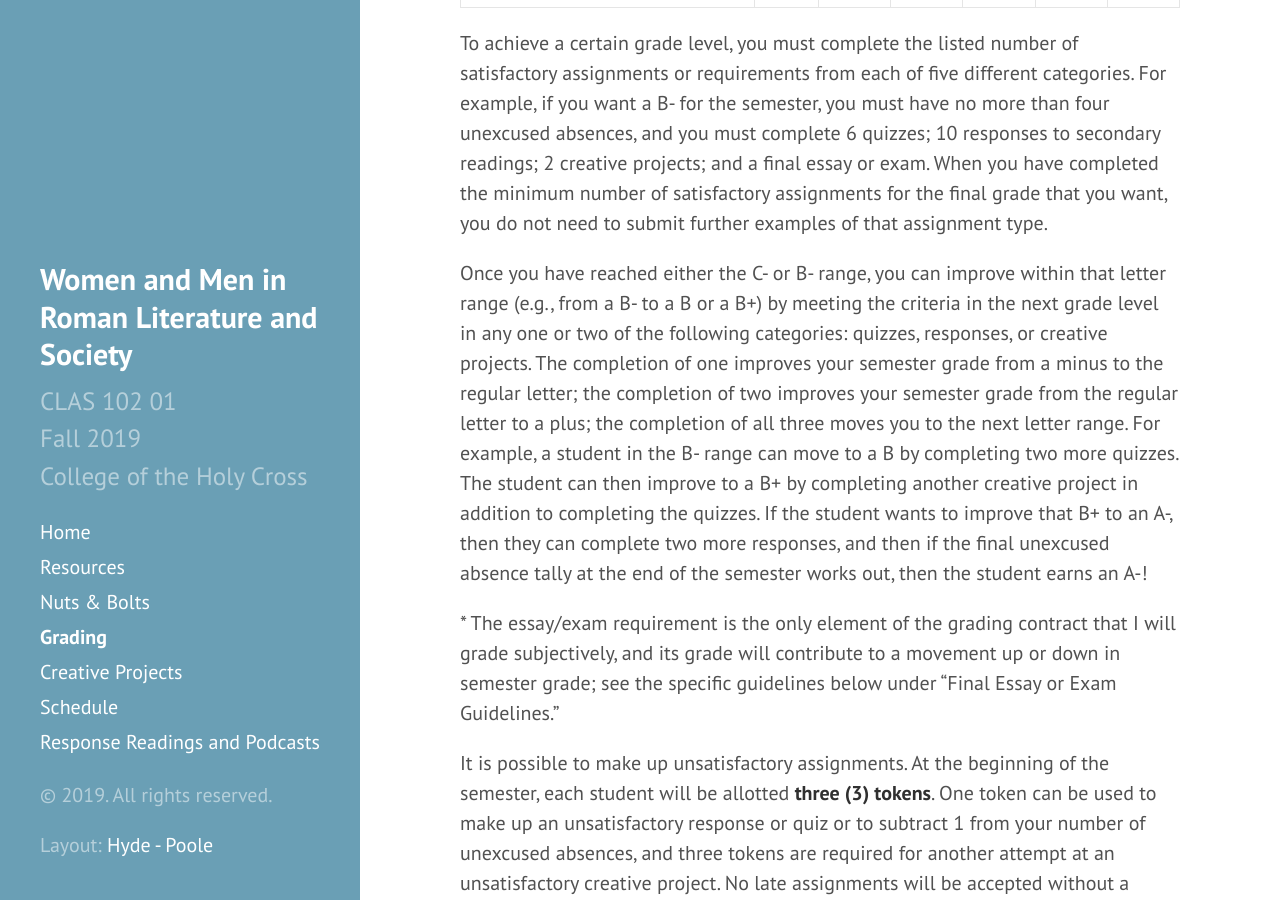
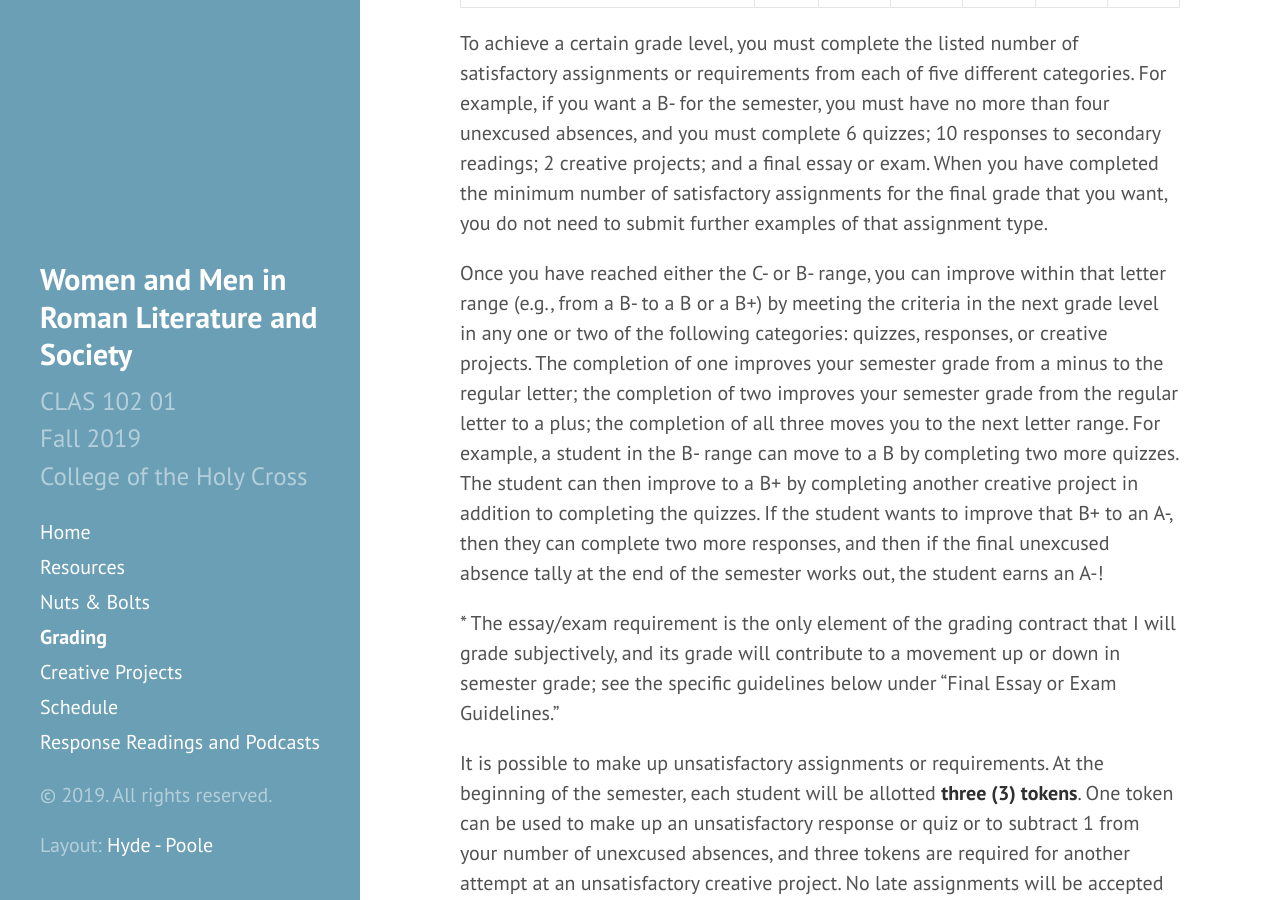
Before and after one commit to DLibatique/CLAS102-F19, a Jekyll site: the page built from 4-grading.md, in a window 1280 px wide and 900 px high, scrolled down 931 px. Built offline with Jekyll 4.4.1, drawn with Linux system fonts in a browser that asks for light colours; comment, search, counter and statistics services are not loaded.

Commit message:
removed extraneous then

```diff
--- a/4-grading.md
+++ b/4-grading.md
@@ -76,11 +76,11 @@ The following is a rubric for semester-end grades in the course.
 
 To achieve a certain grade level, you must complete the listed number of satisfactory assignments or requirements from each of five different categories. For example, if you want a B- for the semester, you must have no more than four unexcused absences, and you must complete 6 quizzes; 10 responses to secondary readings; 2 creative projects; and a final essay or exam. When you have completed the minimum number of satisfactory assignments for the final grade that you want, you do not need to submit further examples of that assignment type.
 
-Once you have reached either the C- or B- range, you can improve within that letter range (e.g., from a B- to a B or a B+) by meeting the criteria in the next grade level in any one or two of the following categories: quizzes, responses, or creative projects. The completion of one improves your semester grade from a minus to the regular letter; the completion of two improves your semester grade from the regular letter to a plus; the completion of all three moves you to the next letter range. For example, a student in the B- range can move to a B by completing two more quizzes. The student can then improve to a B+ by completing another creative project in addition to completing the quizzes. If the student wants to improve that B+ to an A-, then they can complete two more responses, and then if the final unexcused absence tally at the end of the semester works out, then the student earns an A-!
+Once you have reached either the C- or B- range, you can improve within that letter range (e.g., from a B- to a B or a B+) by meeting the criteria in the next grade level in any one or two of the following categories: quizzes, responses, or creative projects. The completion of one improves your semester grade from a minus to the regular letter; the completion of two improves your semester grade from the regular letter to a plus; the completion of all three moves you to the next letter range. For example, a student in the B- range can move to a B by completing two more quizzes. The student can then improve to a B+ by completing another creative project in addition to completing the quizzes. If the student wants to improve that B+ to an A-, then they can complete two more responses, and then if the final unexcused absence tally at the end of the semester works out, the student earns an A-!
 
 \* The essay/exam requirement is the only element of the grading contract that I will grade subjectively, and its grade will contribute to a movement up or down in semester grade; see the specific guidelines below under “Final Essay or Exam Guidelines.”
 
-It is possible to make up unsatisfactory assignments. At the beginning of the semester, each student will be allotted **three (3) tokens**. One token can be used to make up an unsatisfactory response or quiz or to subtract 1 from your number of unexcused absences, and three tokens are required for another attempt at an unsatisfactory creative project. No late assignments will be accepted without a documented reason.
+It is possible to make up unsatisfactory assignments or requirements. At the beginning of the semester, each student will be allotted **three (3) tokens**. One token can be used to make up an unsatisfactory response or quiz or to subtract 1 from your number of unexcused absences, and three tokens are required for another attempt at an unsatisfactory creative project. No late assignments will be accepted without a documented reason.
 
 <a href="#top" class="underline">Back to top.</a>
 <hr>
```
